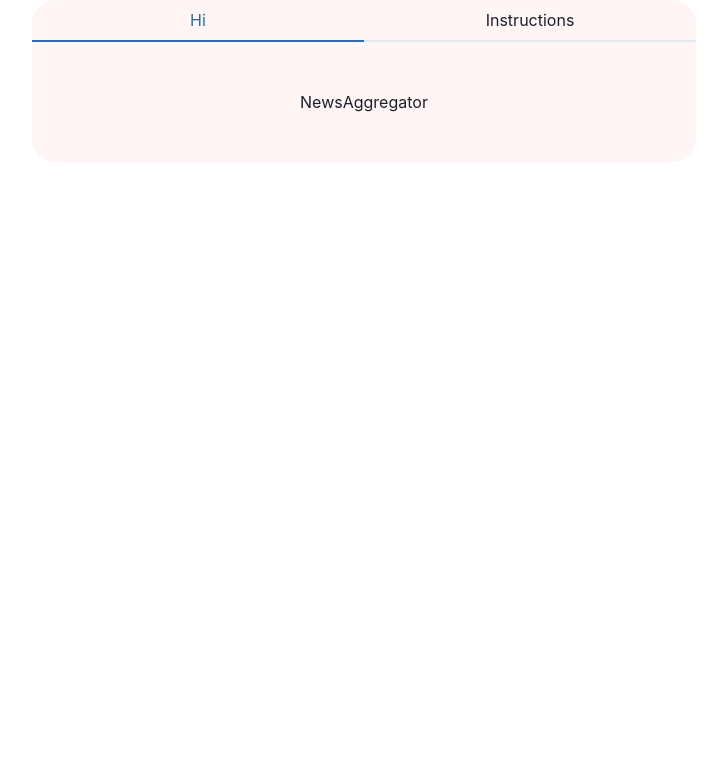
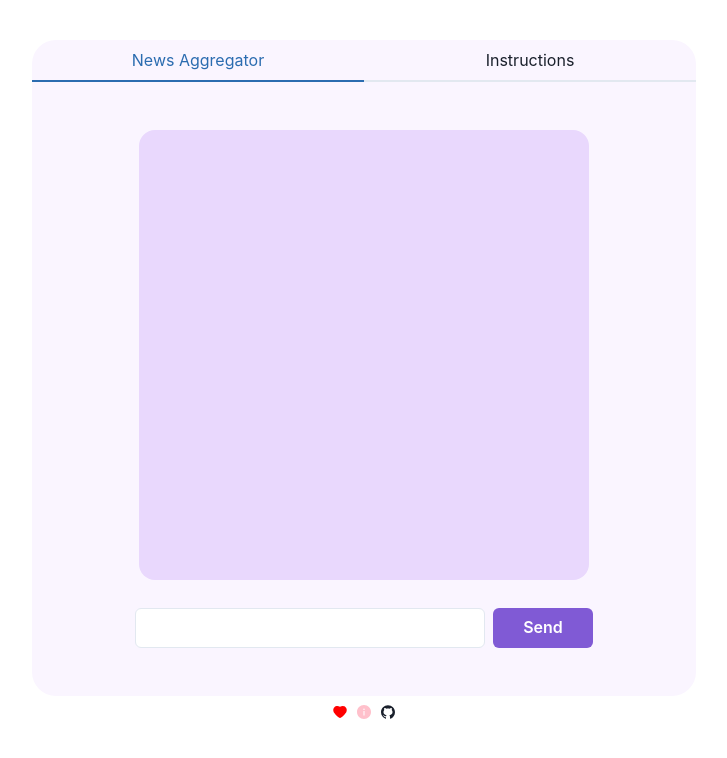
Before and after one commit to alex-budko/gpt-news, a React (Create React App) app in the folder frontend/: page / in a window 1280 px wide. Shown: the top 758 px of the page, without its empty margins (276-1003 px from the left). Built offline with nearby package versions, Linux system fonts and the light colour scheme; no server answers.

Commit message:
UI changes

```diff
--- a/frontend/package.json
+++ b/frontend/package.json
@@ -13,6 +13,7 @@
     "ioredis": "^5.3.2",
     "react": "^18.2.0",
     "react-dom": "^18.2.0",
+    "react-icons": "^4.8.0",
     "react-scripts": "5.0.1",
     "web-vitals": "^2.1.4"
   },
--- a/frontend/src/App.js
+++ b/frontend/src/App.js
@@ -1,44 +1,65 @@
-import { Alert, AlertIcon, Center, Tab, TabList, TabPanel, TabPanels, Tabs, useColorModeValue } from "@chakra-ui/react";
+import {
+  Alert,
+  AlertIcon,
+  Center,
+  Tab,
+  TabList,
+  TabPanel,
+  TabPanels,
+  Tabs,
+  VStack,
+  useColorModeValue,
+} from "@chakra-ui/react";
 import { useEffect, useState } from "react";
 import NewsAggregator from "./components/NewsAggregator";
 import Instructions from "./components/Instructions";
+import LoveCount from "./components/LoveCount";
 
 function App() {
   const colors = useColorModeValue(
-    ['red.50', 'teal.50', 'blue.50'],
-    ['red.900', 'teal.900', 'blue.900'],
-  )
+    ["purple.50", "blue.50"],
+    ["purple.700", "blue.700"]
+  );
   const [tabIndex, setTabIndex] = useState(0);
   const bg = colors[tabIndex];
 
-  const [value, setValue] = useState('Hi');
+  const [value, setValue] = useState("Hi");
 
   useEffect(() => {
-    async function fetchData() {
-      const response = await fetch('http://localhost:5000/getLove');
-      const data = await response.json();
-      setValue(data.value);
-    }
-
-    fetchData();
+    // async function fetchData() {
+    //   const response = await fetch('http://localhost:5000/getLove');
+    //   const data = await response.json();
+    //   setValue(data.value);
+    // }
+    // fetchData();
   }, []);
 
   return (
     <Center>
-      <Tabs rounded={"3xl"} isFitted onChange={(index) => setTabIndex(index)} bg={bg}>
+      <VStack>
+        <Tabs
+          boxShadow={"3xl"}
+          mt="10"
+          rounded={"3xl"}
+          isFitted
+          onChange={(index) => setTabIndex(index)}
+          bg={bg}
+        >
           <TabList>
-          <Tab>{value}</Tab>
+            <Tab>News Aggregator</Tab>
             <Tab>Instructions</Tab>
           </TabList>
-        <TabPanels  isFitted p='2rem'>
-          <TabPanel w={"600px"}>
+          <TabPanels isFitted p="2rem">
+            <TabPanel minH={"400px"} w={"600px"}>
               <NewsAggregator />
             </TabPanel>
-          <TabPanel w={"600px"}>
+            <TabPanel minH={"400px"} w={"600px"}>
               <Instructions />
             </TabPanel>
           </TabPanels>
         </Tabs>
+        <LoveCount />
+      </VStack>
     </Center>
   );
 }
--- a/frontend/src/components/Instructions.js
+++ b/frontend/src/components/Instructions.js
@@ -1,9 +1,24 @@
-import { Center } from '@chakra-ui/react'
+import { Box, Center, Skeleton, VStack } from '@chakra-ui/react'
 
 function Instructions() {
   return (
     <Center>
-        Instructions
+        <VStack>
+            <Skeleton height='20px' color='purple' />
+            <Skeleton height='20px' />
+            <Skeleton height='20px' />
+        </VStack>
+        <VStack>
+            <Box p={"3"} bg={"blue.800"} rounded={"2xl"} boxShadow={"3xl"}>
+                <b>Enter Your Interests</b>: Open the app and type your interests or topics into the search box. The GPT algorithm will generate a list of news articles related to your interests.
+            </Box>
+            <Box p={"3"} bg={"blue.800"} rounded={"2xl"} boxShadow={"3xl"}>
+                <b>Browse and Read</b>: Browse through the list of news articles and click on the ones you want to read. The app will take you to a separate page where you can read the full article.
+            </Box>
+            <Box p={"3"} bg={"blue.800"} rounded={"2xl"} boxShadow={"3xl"}>
+                <b>Save and Change</b>: Save or bookmark articles you find interesting and change your interests or topics by entering new keywords in the search box. Refer to the app's help section or customer support for assistance if needed.
+            </Box>
+        </VStack>
     </Center>
   )
 }
--- /dev/null
+++ b/frontend/src/components/LoveCount.js
@@ -0,0 +1,57 @@
+import { Box, Center, HStack, Heading, useToast } from "@chakra-ui/react";
+import React, { useState } from "react";
+import { AiFillHeart, AiFillInfoCircle, AiFillGithub } from "react-icons/ai";
+
+function LoveCount() {
+  const toast = useToast();
+  return (
+    <Center>
+      <HStack mb={"30px"}>
+        <Box
+          onClick={() => {
+            toast({
+              title: "Awwwee!",
+              description: "I love you too!",
+              status: "info",
+              duration: 2000,
+              isClosable: true,
+            });
+          }}
+          _hover={{ cursor: "grab" }}
+        >
+          <AiFillHeart color="red" />
+        </Box>
+        <Box
+          onClick={() => {
+            toast({
+              title: "Made By:",
+              description: "Alexander Budko",
+              status: "info",
+              duration: 2000,
+              isClosable: true,
+            });
+          }}
+          _hover={{ cursor: "grab" }}
+        >
+          <AiFillInfoCircle color="pink" />
+        </Box>
+        <Box
+          onClick={() => {
+            toast({
+              title: "Check It Out:",
+              description: "github.com/alex-budko/gpt-news",
+              status: "info",
+              duration: 2000,
+              isClosable: true,
+            });
+          }}
+          _hover={{ cursor: "grab" }}
+        >
+          <AiFillGithub />
+        </Box>
+      </HStack>
+    </Center>
+  );
+}
+
+export default LoveCount;
--- a/frontend/src/components/NewsAggregator.js
+++ b/frontend/src/components/NewsAggregator.js
@@ -1,12 +1,102 @@
-import { Center } from '@chakra-ui/react'
-import React from 'react'
+import {
+    Box,
+    Button,
+    Center,
+    Flex,
+    HStack,
+    Input,
+    Spinner,
+    VStack,
+  } from "@chakra-ui/react";
+  import React, { useEffect, useState } from "react";
 
-function NewsAggregator() {
-  return (
-    <Center>
-        NewsAggregator
-    </Center>
-  )
-}
+  function NewsAggregator() {
+    const [messages, setMessages] = useState([]);
+    const [inputMessage, setInputMessage] = useState("");
+    const [loading, setLoading] = useState(false);
 
-export default NewsAggregator
+    const handleButtonClick = async () => {
+      setMessages([...messages, { text: inputMessage, sender: "user" }]);
+      setInputMessage("");
+
+      setLoading(true);
+      await new Promise((resolve) => setTimeout(resolve, 1500));
+      const gptResponse = "Consider Reading: Anton365, MaxNews";
+      setMessages((prevMessages) => [
+        ...prevMessages,
+        { text: gptResponse, sender: "gpt" },
+      ]);
+      setLoading(false);
+    };
+
+    const handleInputChange = (event) => {
+      setInputMessage(event.target.value);
+    };
+
+    const handleKeyPress = (event) => {
+      if (event.key === "Enter") {
+        handleButtonClick();
+      }
+    };
+
+    return (
+      <Center>
+        <VStack>
+          <Box
+            overflowY="auto"
+            h="450px"
+            bg={"purple.100"}
+            rounded={"2xl"}
+            w={"450px"}
+            mb="20px"
+            p={4}
+          >
+            <Flex direction="column" justify="flex-end" h={loading ? "85%" : "100%"}>
+              {messages.map((message, index) => (
+                <Box
+                  key={index}
+                  bg={message.sender === "user" ? "gray.50" : "purple.600"}
+                  color={message.sender === "user" ? "black" : "white"}
+                  borderRadius="md"
+                  p={2}
+                  mb={2}
+                  alignSelf={message.sender === "user" ? "flex-end" : "flex-start"}
+                  minW={"100px"}
+                  textAlign={"center"}
+                >
+                  {message.text}
+                </Box>
+              ))}
+            </Flex>
+            {loading && (
+                <Center>
+                <Spinner
+                    thickness="4px"
+                    speed="0.65s"
+                    emptyColor="gray.200"
+                    color="purple.400"
+                    size="xl"
+                />
+                </Center>
+            )}
+          </Box>
+          <HStack>
+            <Input
+              value={inputMessage}
+              onChange={handleInputChange}
+              onKeyPress={handleKeyPress}
+              bg={"white"}
+              color={"black"}
+              w={"350px"}
+              resize={"none"}
+            />
+            <Button onClick={handleButtonClick} colorScheme="purple" w={"100px"}>
+              Send
+            </Button>
+          </HStack>
+        </VStack>
+      </Center>
+    );
+  }
+
+  export default NewsAggregator;
```
Also changed, not shown: 2 other files (tests, documents, lock files or other folders). Lines whose indentation alone changed are shown as unchanged.
